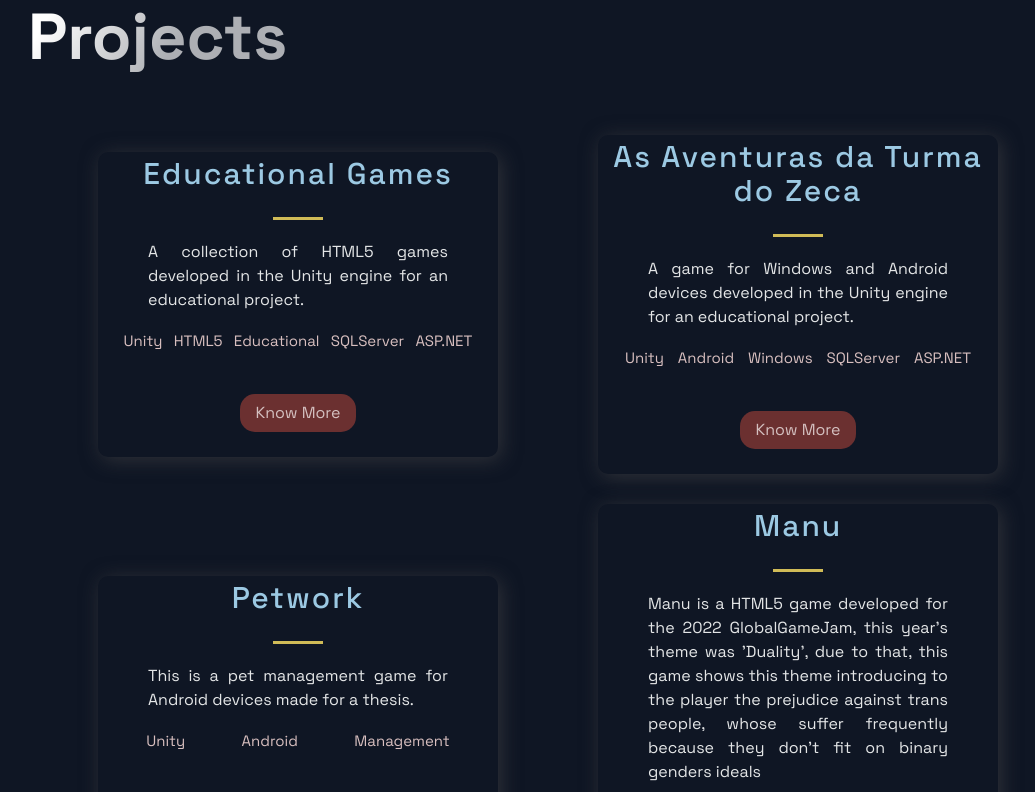
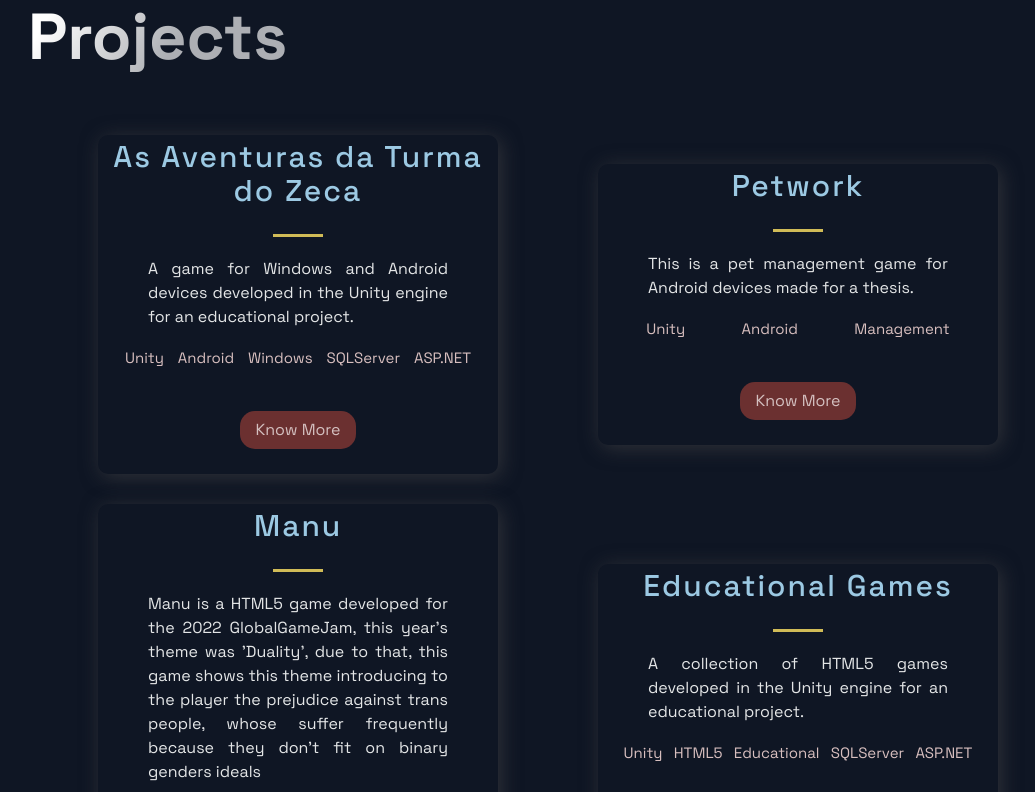
Before and after one commit to CaliloKZ/Portfolio, a Next.js app: page / in a window 1280 px wide. Shown: the part 700-1492 px from the top of the page, without its empty margins (92-1127 px from the left). Built offline with nearby package versions, Linux system fonts and the light colour scheme.

Commit message:
changed projects order

```diff
--- a/src/constants/constants.js
+++ b/src/constants/constants.js
@@ -1,12 +1,4 @@
 export const projects = [
-  {
-    title: 'Educational Games',
-    description: "A collection of HTML5 games developed in the Unity engine for an educational project.",
-      video: 'KziabHgfecs',
-      tags: ['Unity', 'HTML5', 'Educational', 'SQLServer', 'ASP.NET'],
-    visit: 'https://calilokzgames.vercel.app/#Educational',
-    id: 0,
-  },
   {
     title: 'As Aventuras da Turma do Zeca',
     description: "A game for Windows and Android devices developed in the Unity engine for an educational project.",
@@ -31,6 +23,14 @@ export const projects = [
     visit: 'https://calilokzgames.vercel.app/#Manu',
     id: 2,
   },
+  {
+    title: 'Educational Games',
+    description: "A collection of HTML5 games developed in the Unity engine for an educational project.",
+      video: 'KziabHgfecs',
+      tags: ['Unity', 'HTML5', 'Educational', 'SQLServer', 'ASP.NET'],
+    visit: 'https://calilokzgames.vercel.app/#Educational',
+    id: 3,
+  },
 ];
 
 export const TimeLineData = [
```
